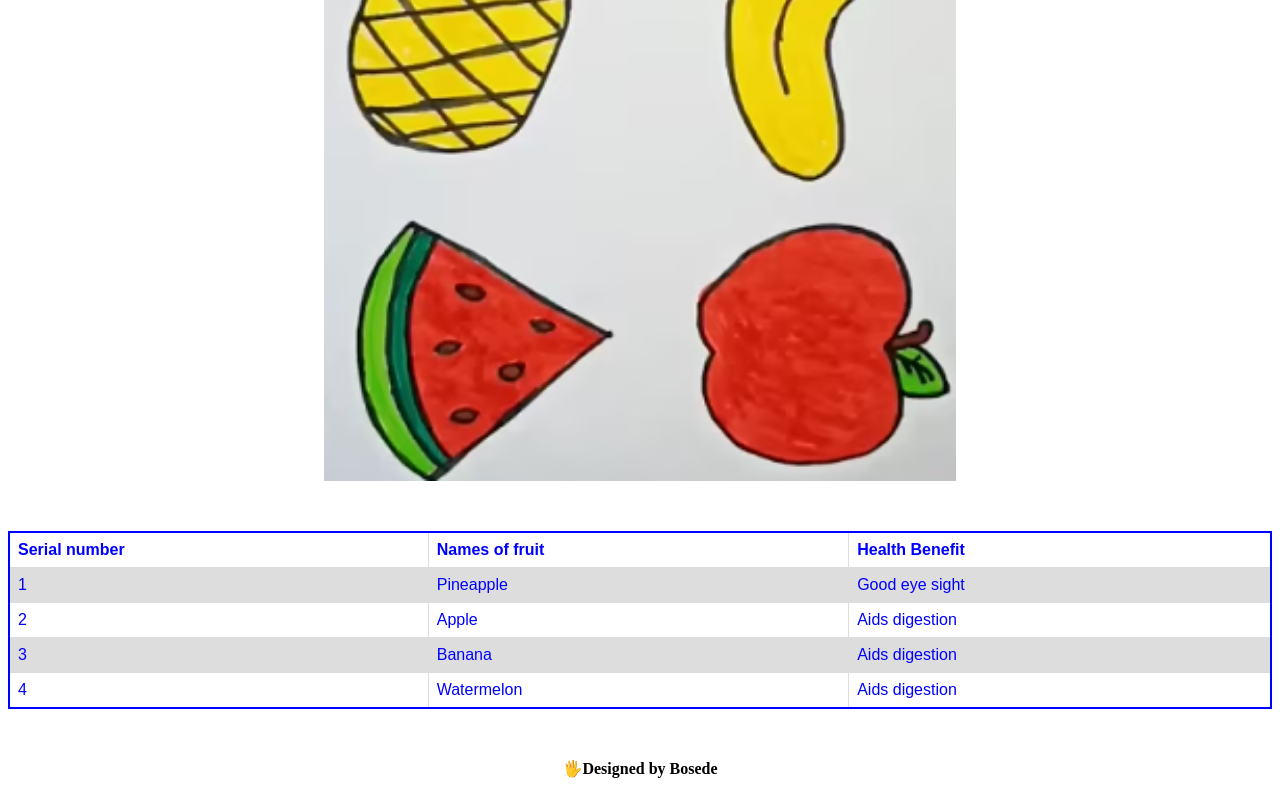
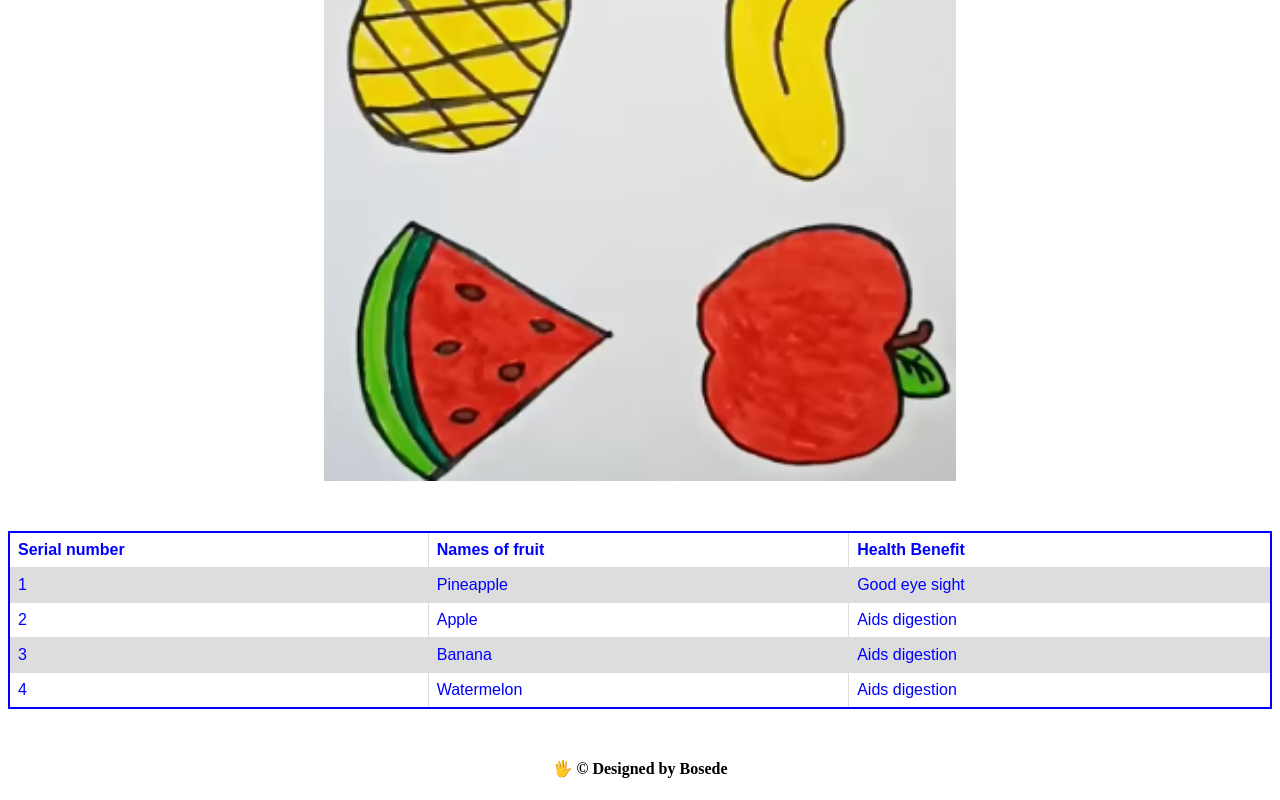
Before and after one commit to ola3572/FRUITS, a plain HTML site: page index.html in a window 1280 px wide. Shown: the part 675-1475 px from the top of the page. Drawn offline with Linux system fonts and the light colour scheme.

Commit message:
Add space and copyright symbol to footer credit

```diff
--- a/index.html
+++ b/index.html
@@ -53,4 +53,4 @@
 </tr>
 </table>
 
-<h4>🖐️Designed by Bosede</h4>
+<h4>🖐️ © Designed by Bosede</h4>
```
